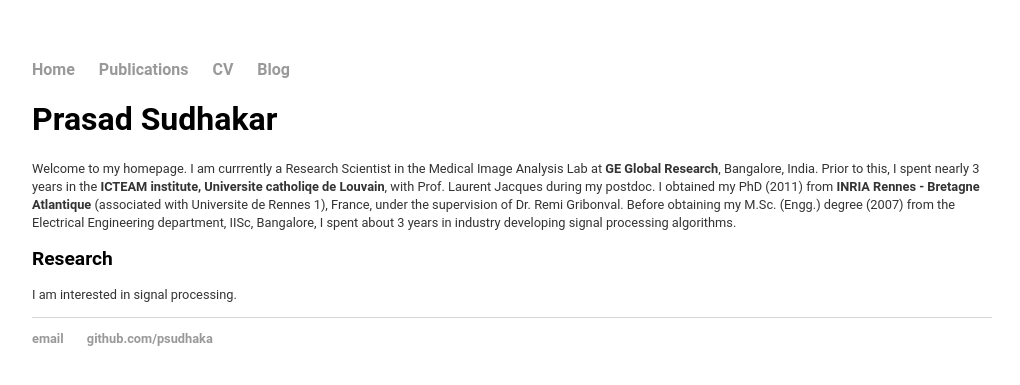
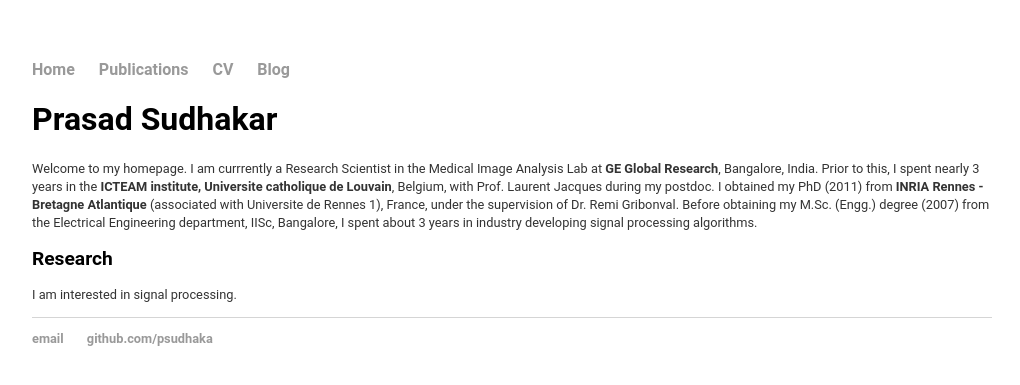
Before and after one commit to psudhaka/psudhaka.github.io, a Jekyll site: the page built from index.html, in a window 1280 px wide. Shown: the top 385 px of the page, without its empty margins (128-1148 px from the left). Built offline with Jekyll 4.4.1, drawn with Linux system fonts in a browser that asks for light colours.

Commit message:
Update index.html

```diff
--- a/index.html
+++ b/index.html
@@ -5,7 +5,7 @@ title: Prasad Sudhakar
 <div class="blurb">
 	<h1>Prasad Sudhakar</h1>
 	<p>Welcome to my homepage. I am currrently a Research Scientist in the Medical Image Analysis Lab at <b>GE Global Research</b>, Bangalore, India. Prior to this, I spent
-	nearly 3 years in the <b>ICTEAM institute, Universite catholiqe de Louvain</b>, with Prof. Laurent Jacques during my postdoc. I obtained my PhD (2011) from
+	nearly 3 years in the <b>ICTEAM institute, Universite catholique de Louvain</b>, Belgium, with Prof. Laurent Jacques during my postdoc. I obtained my PhD (2011) from
 	<b>INRIA Rennes - Bretagne Atlantique</b> (associated with Universite de Rennes 1), France,
 	under the supervision of Dr. Remi Gribonval.
 
```
